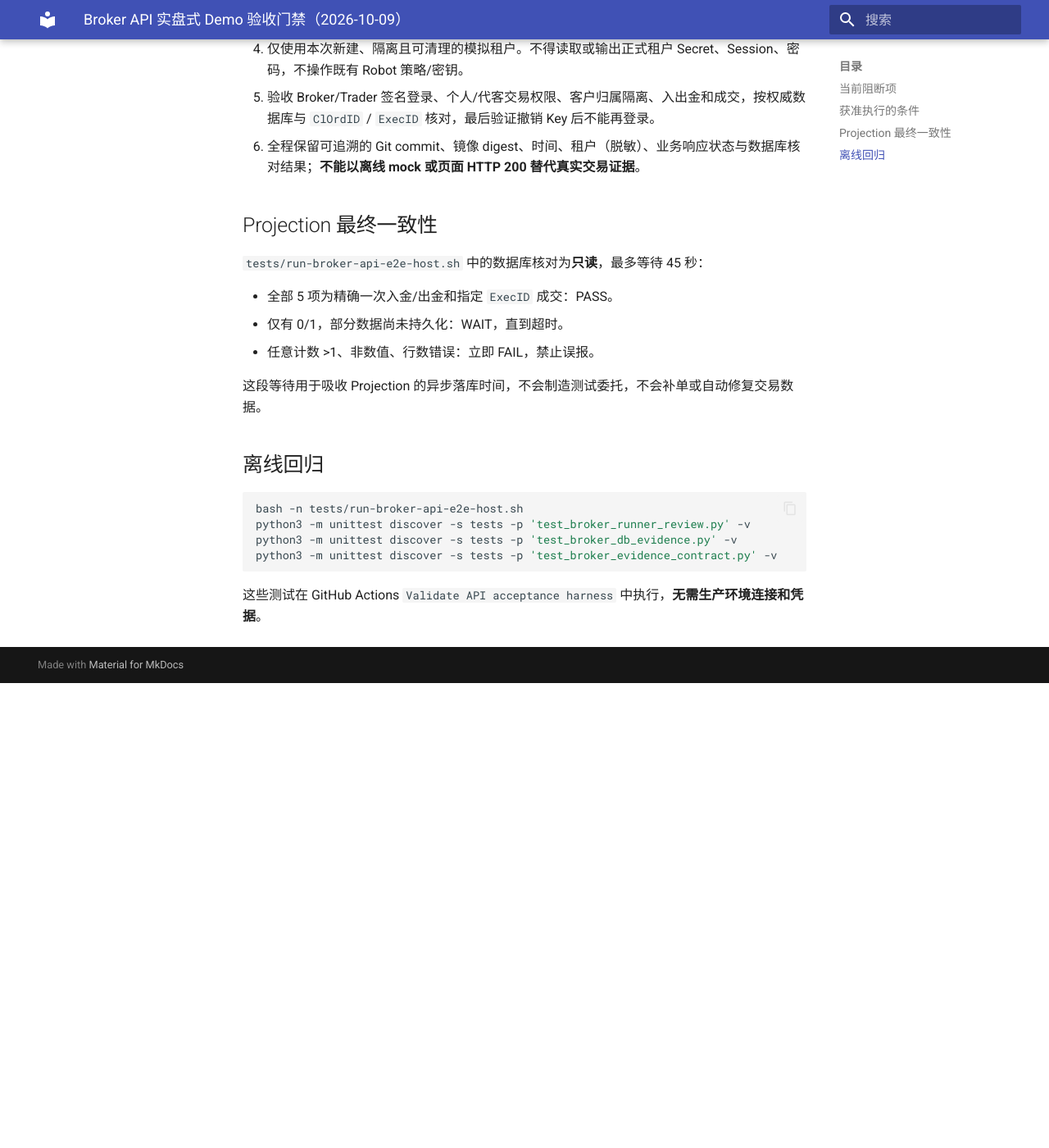
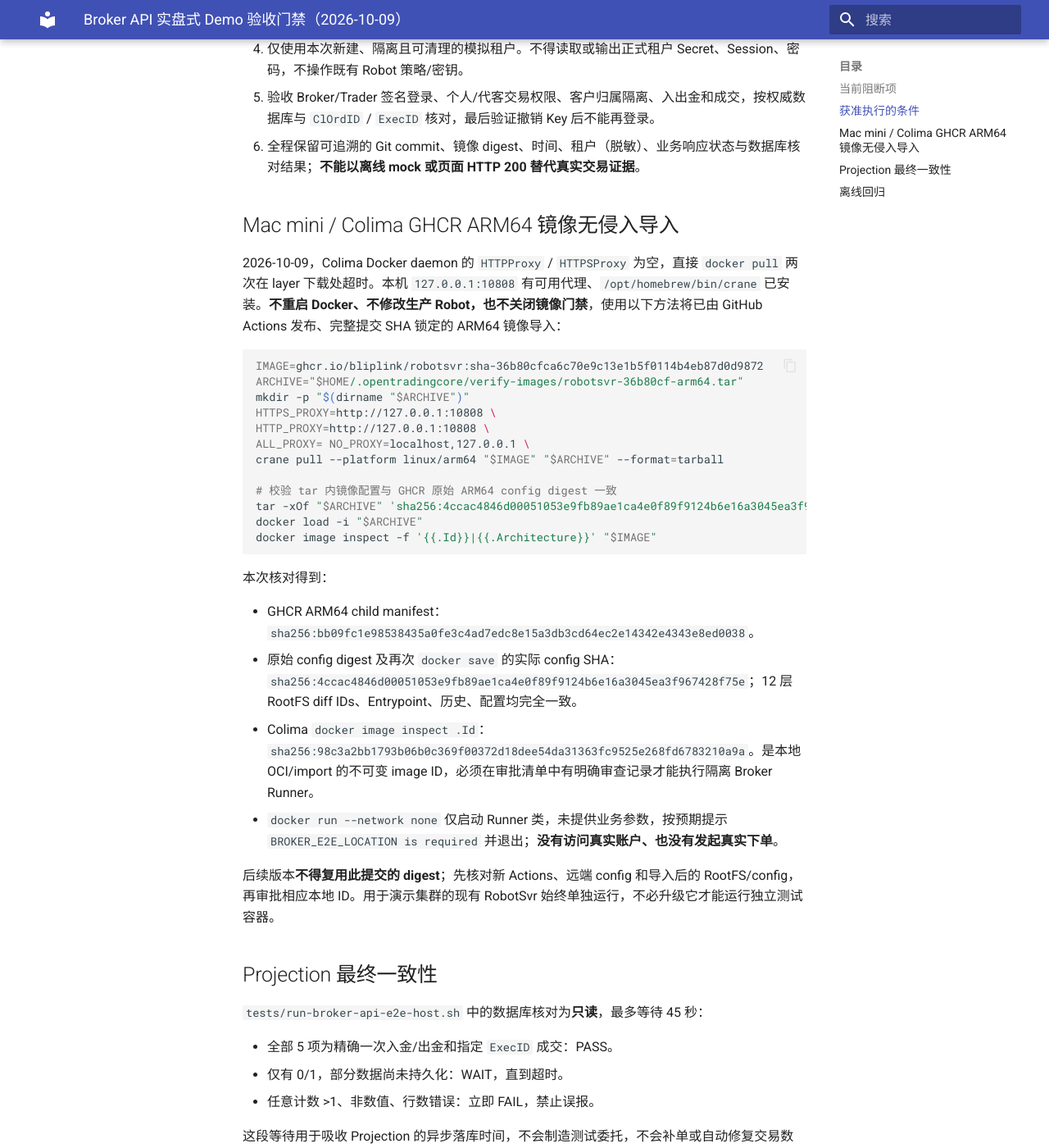
Before and after one commit to bliplink/dc-quant-deploy, an MkDocs documentation site: the page built from docs/BROKER_API_E2E_IMAGE_REVIEW_AND_PROJECTION_20261009.zh-CN.md, in a window 1280 px wide and 1400 px high, scrolled down 1287 px. Shown: the whole window at 82% size. Built offline with MkDocs 1.6.1 and Material for MkDocs 9.7.7, drawn with Linux system fonts in a browser that asks for light colours; before the commit the page ends 2120 px from its top, so only the background shows below that.

Commit message:
docs(deploy): document verified Colima GHCR ARM64 import process

````diff
--- a/docs/BROKER_API_E2E_IMAGE_REVIEW_AND_PROJECTION_20261009.zh-CN.md
+++ b/docs/BROKER_API_E2E_IMAGE_REVIEW_AND_PROJECTION_20261009.zh-CN.md
@@ -22,6 +22,34 @@
 5. 验收 Broker/Trader 签名登录、个人/代客交易权限、客户归属隔离、入出金和成交，按权威数据库与 `ClOrdID` / `ExecID` 核对，最后验证撤销 Key 后不能再登录。
 6. 全程保留可追溯的 Git commit、镜像 digest、时间、租户（脱敏）、业务响应状态与数据库核对结果；**不能以离线 mock 或页面 HTTP 200 替代真实交易证据**。
 
+## Mac mini / Colima GHCR ARM64 镜像无侵入导入
+
+2026-10-09，Colima Docker daemon 的 `HTTPProxy` / `HTTPSProxy` 为空，直接 `docker pull` 两次在 layer 下载处超时。本机 `127.0.0.1:10808` 有可用代理、`/opt/homebrew/bin/crane` 已安装。**不重启 Docker、不修改生产 Robot，也不关闭镜像门禁**，使用以下方法将已由 GitHub Actions 发布、完整提交 SHA 锁定的 ARM64 镜像导入：
+
+```sh
+IMAGE=ghcr.io/bliplink/robotsvr:sha-36b80cfca6c70e9c13e1b5f0114b4eb87d0d9872
+ARCHIVE="$HOME/.opentradingcore/verify-images/robotsvr-36b80cf-arm64.tar"
+mkdir -p "$(dirname "$ARCHIVE")"
+HTTPS_PROXY=http://127.0.0.1:10808 \
+HTTP_PROXY=http://127.0.0.1:10808 \
+ALL_PROXY= NO_PROXY=localhost,127.0.0.1 \
+crane pull --platform linux/arm64 "$IMAGE" "$ARCHIVE" --format=tarball
+
+# 校验 tar 内镜像配置与 GHCR 原始 ARM64 config digest 一致
+tar -xOf "$ARCHIVE" 'sha256:4ccac4846d00051053e9fb89ae1ca4e0f89f9124b6e16a3045ea3f967428f75e' | shasum -a 256
+docker load -i "$ARCHIVE"
+docker image inspect -f '{{.Id}}|{{.Architecture}}' "$IMAGE"
+```
+
+本次核对得到：
+
+- GHCR ARM64 child manifest：`sha256:bb09fc1e98538435a0fe3c4ad7edc8e15a3db3cd64ec2e14342e4343e8ed0038`。
+- 原始 config digest 及再次 `docker save` 的实际 config SHA：`sha256:4ccac4846d00051053e9fb89ae1ca4e0f89f9124b6e16a3045ea3f967428f75e`；12 层 RootFS diff IDs、Entrypoint、历史、配置均完全一致。
+- Colima `docker image inspect .Id`：`sha256:98c3a2bb1793b06b0c369f00372d18dee54da31363fc9525e268fd6783210a9a`。是本地 OCI/import 的不可变 image ID，必须在审批清单中有明确审查记录才能执行隔离 Broker Runner。
+- `docker run --network none` 仅启动 Runner 类，未提供业务参数，按预期提示 `BROKER_E2E_LOCATION is required` 并退出；**没有访问真实账户、也没有发起真实下单**。
+
+后续版本**不得复用此提交的 digest**；先核对新 Actions、远端 config 和导入后的 RootFS/config，再审批相应本地 ID。用于演示集群的现有 RobotSvr 始终单独运行，不必升级它才能运行独立测试容器。
+
 ## Projection 最终一致性
 
 `tests/run-broker-api-e2e-host.sh` 中的数据库核对为**只读**，最多等待 45 秒：
````
